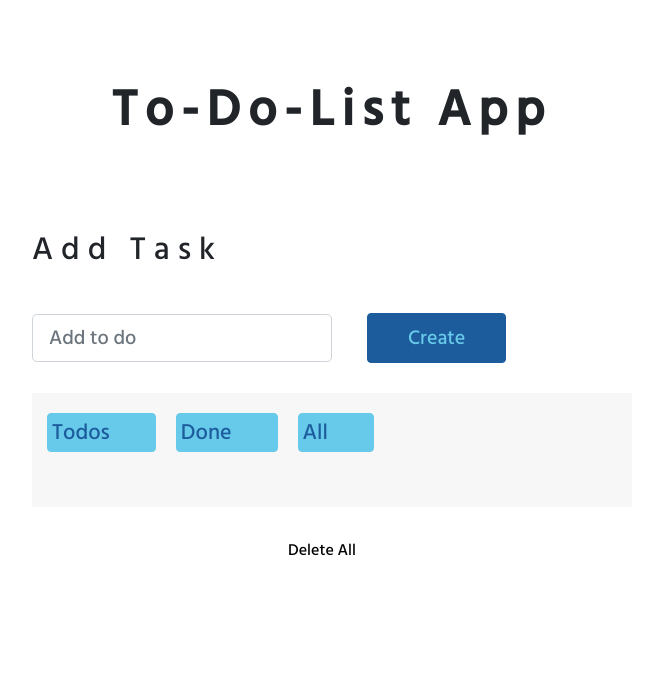
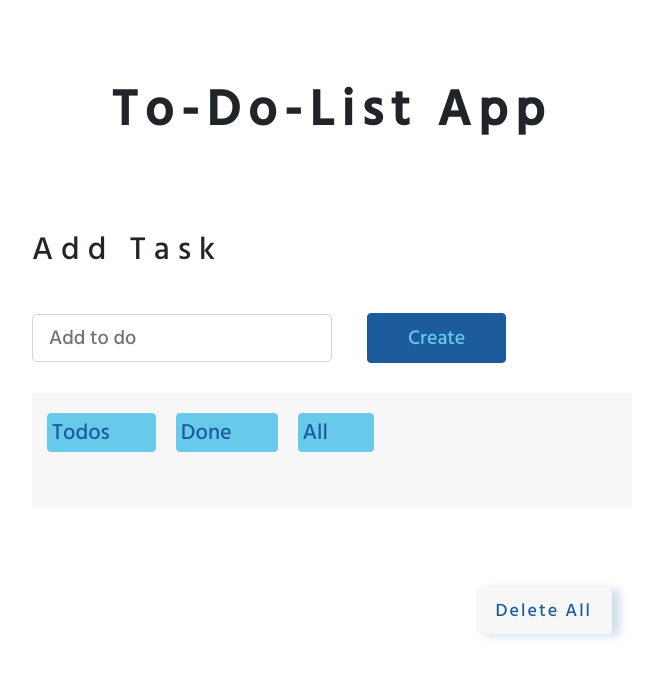
Before and after one commit to BernadetteCh/react-to-do-list-app, a React (Create React App) app: page / in a window 1280 px wide. Shown: the top 678 px of the page, without its empty margins (308-962 px from the left). Built offline with nearby package versions, Linux system fonts and the light colour scheme; a web font is replaced by a local one.

Commit message:
created styling for ,,Delete All'' button

```diff
--- a/src/ToDoList.css
+++ b/src/ToDoList.css
@@ -56,3 +56,21 @@
   background-color: #1c5c9c;
   font-size: 20px;
 }
+.ToDoList .Footer {
+  text-align: right;
+  margin-top: 80px;
+}
+
+.ToDoList .Footer button {
+  box-shadow: 8px 2px 8px rgb(28, 92, 156, 0.2);
+  border-radius: 4px;
+  background: rgb(169, 169, 169, 9%);
+  padding: 10px 20px;
+  color: #1c5c9c;
+  letter-spacing: 2px;
+  font-size: 18px;
+  transition: all 0.2s ease-out;
+}
+.ToDoList .Footer button:hover {
+  color: #68caea;
+}
```
